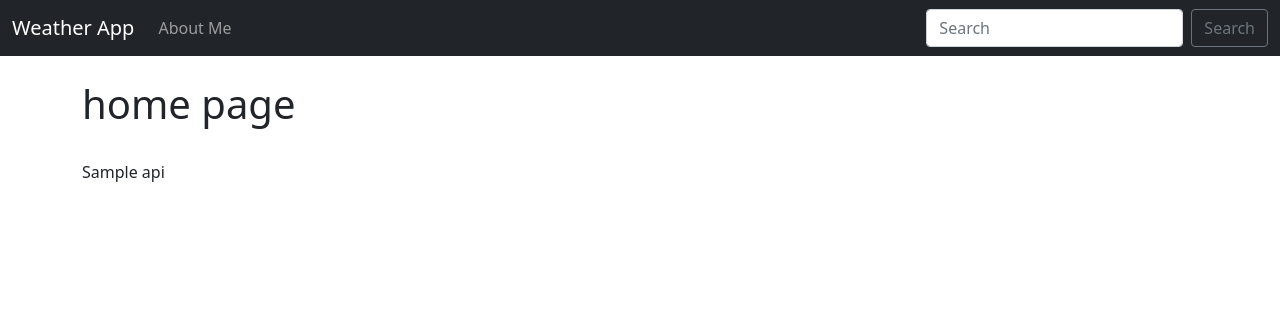
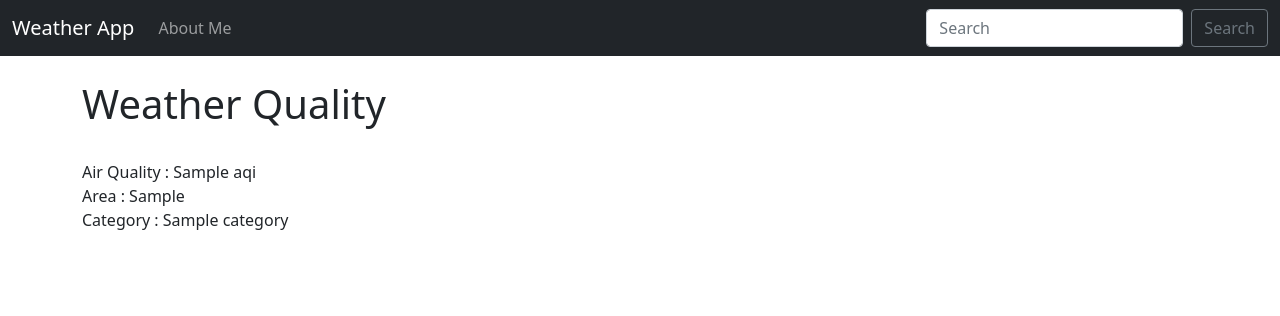
Before and after one commit to mwenz27/weather_lookup, a Django app: template weather/loopup/templates/home.html in a window 1280 px wide. Shown: the top 316 px of the page. Run offline with Django 3.2, Linux system fonts and the light colour scheme; the template is opened without the code that fills it: most values are stand-ins (such as "Sample title", 1, 10 or a date in 2020).

Commit message:
inserted return error on template

```diff
--- a/weather/loopup/templates/home.html
+++ b/weather/loopup/templates/home.html
@@ -2,8 +2,20 @@
 
 {% block content %}
 
-<h1>home page </h1>
-<br>
-{{ api }}
+<h1>Weather Quality </h1>
+{% if api %}
+    {% if api == 'Error ...' %}
+        There is an error, please try again.
+    {% else %}
+    <br>
+    Air Quality :  {{ api.0.AQI }}
+    <br>
+    Area :  {{ api.0.ReportingArea }}
+    <br>
+    Category : {{ api.0.Category.Name }}
+    <br>
+    {% endif %}
+{% endif %}
+
 
 {% endblock %}
```
